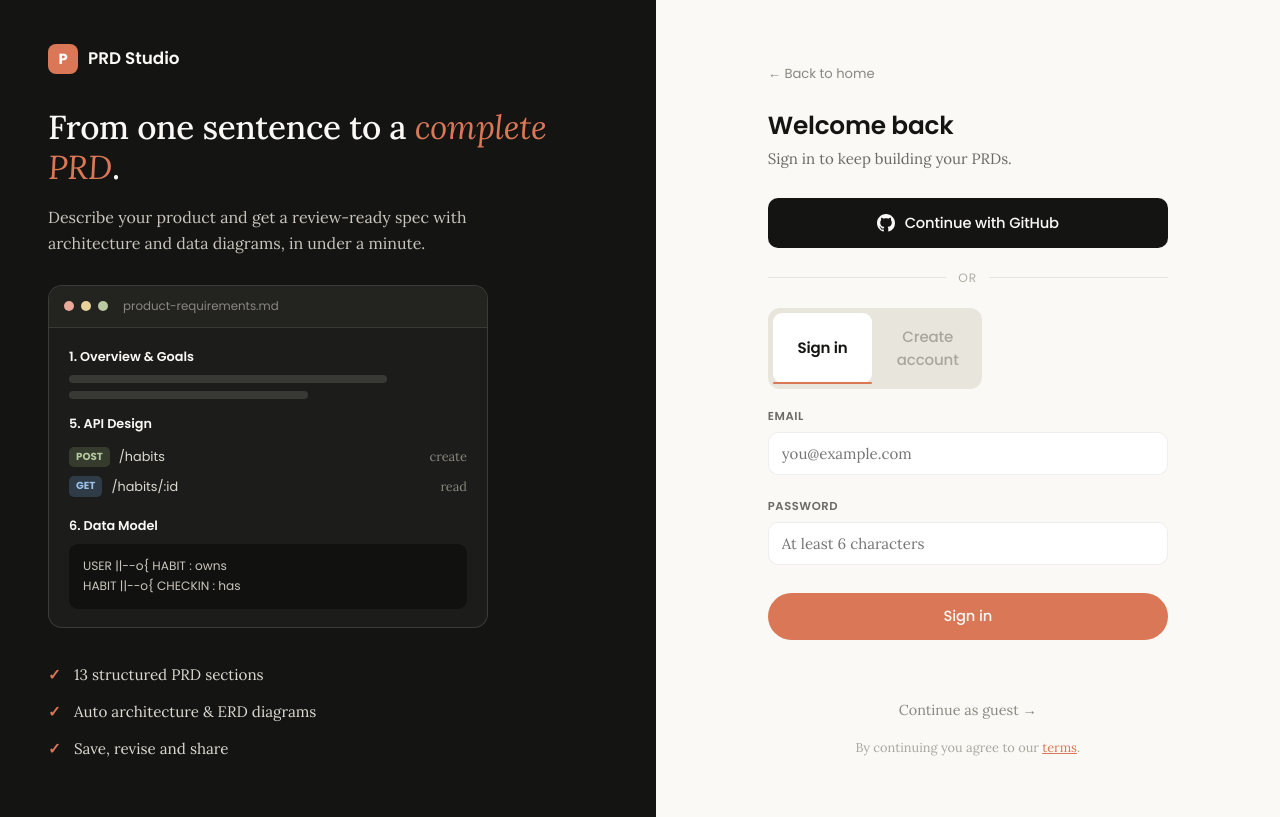
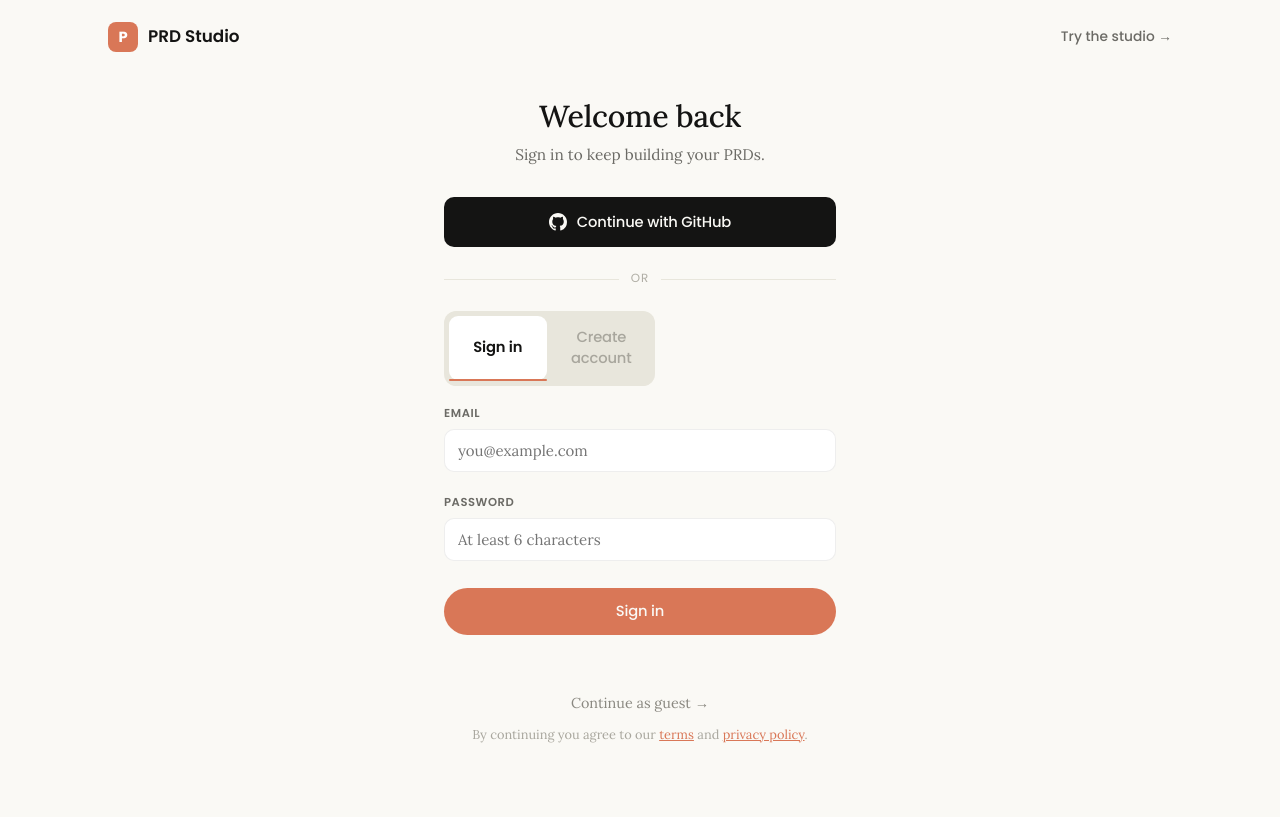
Before and after one commit to haviq/prd-studio, a plain HTML site: page static/login.html in a window 1280 px wide. Drawn offline with Linux system fonts and the light colour scheme.

Commit message:
style: centered minimal login (Vercel-style)

```diff
--- a/static/login.html
+++ b/static/login.html
@@ -14,43 +14,17 @@
 </head>
 <body class="auth-body">
 
-<div class="auth">
-  <aside class="auth-brand">
+<header class="auth-top">
   <a class="auth-logo" href="/"><span class="mark">P</span> PRD Studio</a>
+  <a class="auth-top-link" href="/studio">Try the studio &rarr;</a>
+</header>
 
-    <div class="auth-brand-body">
-      <h1>From one sentence to a <em>complete PRD</em>.</h1>
-      <p>Describe your product and get a review-ready spec with architecture and data diagrams, in under a minute.</p>
-
-      <div class="auth-mock">
-        <div class="am-bar"><span></span><span></span><span></span><em>product-requirements.md</em></div>
-        <div class="am-body">
-          <div class="am-h">1. Overview &amp; Goals</div>
-          <div class="am-line w80"></div>
-          <div class="am-line w60"></div>
-          <div class="am-h">5. API Design</div>
-          <div class="am-row"><b class="post">POST</b> /habits <i>create</i></div>
-          <div class="am-row"><b class="get">GET</b> /habits/:id <i>read</i></div>
-          <div class="am-h">6. Data Model</div>
-          <div class="am-code">USER ||--o{ HABIT : owns<br>HABIT ||--o{ CHECKIN : has</div>
-        </div>
-      </div>
-    </div>
-
-    <ul class="auth-points">
-      <li>13 structured PRD sections</li>
-      <li>Auto architecture &amp; ERD diagrams</li>
-      <li>Save, revise and share</li>
-    </ul>
-  </aside>
-
-  <main class="auth-main">
+<main class="auth-wrap">
   <div class="auth-card">
-      <a class="auth-back" href="/">&larr; Back to home</a>
-      <h2 id="authTitle">Welcome back</h2>
+    <h1 id="authTitle">Welcome back</h1>
     <p class="auth-sub" id="authSub">Sign in to keep building your PRDs.</p>
 
-      <a class="btn primary auth-gh" href="/auth/github">
+    <a class="btn auth-gh" href="/auth/github">
       <svg width="18" height="18" viewBox="0 0 16 16" fill="currentColor"><path d="M8 0C3.58 0 0 3.58 0 8c0 3.54 2.29 6.53 5.47 7.59.4.07.55-.17.55-.38 0-.19-.01-.82-.01-1.49-2.01.37-2.53-.49-2.69-.94-.09-.23-.48-.94-.82-1.13-.28-.15-.68-.52-.01-.53.63-.01 1.08.58 1.23.82.72 1.21 1.87.87 2.33.66.07-.52.28-.87.51-1.07-1.78-.2-3.64-.89-3.64-3.95 0-.87.31-1.59.82-2.15-.08-.2-.36-1.02.08-2.12 0 0 .67-.21 2.2.82.64-.18 1.32-.27 2-.27s1.36.09 2 .27c1.53-1.04 2.2-.82 2.2-.82.44 1.1.16 1.92.08 2.12.51.56.82 1.27.82 2.15 0 3.07-1.87 3.75-3.65 3.95.29.25.54.73.54 1.48 0 1.07-.01 1.93-.01 2.2 0 .21.15.46.55.38A8.01 8.01 0 0 0 16 8c0-4.42-3.58-8-8-8Z"/></svg>
       Continue with GitHub
     </a>
@@ -77,10 +51,10 @@
     <div class="status" id="loginStatus"></div>
 
     <p class="auth-guest"><a href="/studio">Continue as guest &rarr;</a></p>
-      <p class="auth-terms">By continuing you agree to our <a href="/terms">terms</a>.</p>
   </div>
+
+  <p class="auth-terms">By continuing you agree to our <a href="/terms">terms</a> and <a href="/terms">privacy policy</a>.</p>
 </main>
-</div>
 
 <script>
 (function(){
--- a/static/styles.css
+++ b/static/styles.css
@@ -104,55 +104,32 @@ h1 .accent{color:var(--orange)}
 @media(max-width:880px){.quotes{grid-template-columns:1fr}}
 
 /* auth (login/register) */
-body.auth-body{background:var(--light);margin:0}
-.auth{display:grid;grid-template-columns:1.05fr 1fr;min-height:100vh}
-.auth-brand{background:var(--dark);color:var(--light);padding:44px 48px;display:flex;flex-direction:column;gap:34px}
-.auth-logo{display:flex;align-items:center;gap:10px;font-family:'Poppins',sans-serif;font-weight:600;color:var(--light);text-decoration:none;font-size:1.05rem}
+body.auth-body{background:var(--light);margin:0;min-height:100vh;display:flex;flex-direction:column}
+.auth-top{display:flex;align-items:center;justify-content:space-between;padding:22px 28px;max-width:1120px;width:100%;margin:0 auto}
+.auth-logo{display:flex;align-items:center;gap:10px;font-family:'Poppins',sans-serif;font-weight:600;color:var(--dark);text-decoration:none;font-size:1.05rem}
 .auth-logo .mark{width:30px;height:30px;border-radius:8px;background:var(--orange);display:grid;place-items:center;font-weight:700;color:#fff;font-size:.92rem}
-.auth-brand-body h1{font-family:'Lora',Georgia,serif;font-weight:500;font-size:clamp(1.7rem,2.6vw,2.3rem);line-height:1.2;margin-bottom:16px}
-.auth-brand-body h1 em{color:var(--orange);font-style:italic}
-.auth-brand-body>p{color:#c9c6bd;font-size:1rem;max-width:430px;margin-bottom:28px}
-.auth-mock{border:1px solid rgba(250,249,245,.14);border-radius:14px;overflow:hidden;background:#1c1c1a;max-width:440px}
-.am-bar{display:flex;align-items:center;gap:7px;padding:11px 15px;border-bottom:1px solid rgba(250,249,245,.1);background:#232320}
-.am-bar span{width:10px;height:10px;border-radius:50%}
-.am-bar span:nth-child(1){background:#e8a89a}.am-bar span:nth-child(2){background:#e8d09a}.am-bar span:nth-child(3){background:#b6c9a0}
-.am-bar em{margin-left:8px;font-family:'Poppins',monospace;font-size:.74rem;color:#8a8880;font-style:normal}
-.am-body{padding:18px 20px}
-.am-h{font-family:'Poppins',sans-serif;font-size:.8rem;font-weight:600;color:#faf9f5;margin:14px 0 8px}
-.am-h:first-child{margin-top:0}
-.am-line{height:8px;border-radius:4px;background:rgba(250,249,245,.12);margin-bottom:8px}
-.am-line.w80{width:80%}.am-line.w60{width:60%}
-.am-row{display:flex;align-items:center;gap:9px;font-family:'Poppins',monospace;font-size:.8rem;color:#dcdad2;padding:4px 0}
-.am-row i{color:#8a8880;font-style:normal;font-family:'Lora',serif;font-size:.8rem;margin-left:auto}
-.am-row b{font-size:.64rem;font-weight:700;padding:2px 7px;border-radius:5px}
-.am-row b.get{background:rgba(106,155,204,.25);color:#9cc0e6}
-.am-row b.post{background:rgba(120,140,93,.28);color:#b6c9a0}
-.am-code{background:#111110;border-radius:9px;padding:12px 14px;font-family:'Poppins',monospace;font-size:.76rem;line-height:1.7;color:#c9c6bd;margin-top:4px}
-.auth-points{list-style:none;padding:0;margin-top:auto}
-.auth-points li{position:relative;padding-left:26px;margin-bottom:12px;color:#dcdad2;font-size:.95rem}
-.auth-points li::before{content:'\2713';position:absolute;left:0;color:var(--orange);font-weight:700}
-.auth-main{display:flex;align-items:center;justify-content:center;padding:44px 24px}
-.auth-card{width:100%;max-width:400px}
-.auth-back{font-family:'Poppins',sans-serif;font-size:.82rem;color:#8a8880;text-decoration:none;display:inline-block;margin-bottom:26px}
-.auth-back:hover{color:var(--dark)}
-.auth-card h2{font-size:1.55rem;font-weight:600;margin-bottom:6px}
-.auth-sub{color:#6b6a65;font-size:.94rem;margin-bottom:26px}
+.auth-top-link{font-family:'Poppins',sans-serif;font-size:.86rem;font-weight:500;color:#6b6a65;text-decoration:none}
+.auth-top-link:hover{color:var(--dark)}
+.auth-wrap{flex:1;display:flex;flex-direction:column;align-items:center;justify-content:center;padding:20px 24px 50px}
+.auth-card{width:100%;max-width:392px}
+.auth-card h1{font-family:'Lora',Georgia,serif;font-weight:500;font-size:1.9rem;text-align:center;margin-bottom:8px}
+.auth-sub{color:#6b6a65;font-size:.96rem;text-align:center;margin-bottom:30px}
 .auth-gh{width:100%;background:var(--dark);color:var(--light);border-radius:10px;padding:13px 20px;font-size:.92rem;display:inline-flex;align-items:center;justify-content:center;gap:10px;text-decoration:none;font-family:'Poppins',sans-serif;font-weight:500;transition:.2s}
 .auth-gh:hover{background:#2a2a27}
-.auth-or{display:flex;align-items:center;gap:12px;margin:20px 0;color:#b0aea5;font-family:'Poppins',sans-serif;font-size:.76rem;text-transform:uppercase;letter-spacing:.08em}
+.auth-or{display:flex;align-items:center;gap:12px;margin:22px 0;color:#b0aea5;font-family:'Poppins',sans-serif;font-size:.74rem;text-transform:uppercase;letter-spacing:.08em}
 .auth-or::before,.auth-or::after{content:'';flex:1;height:1px;background:var(--lightgray)}
-.auth-tabs{position:relative;width:100%;margin-bottom:24px;display:flex;border-bottom:1px solid var(--lightgray)}
-.auth-tabs .tab{flex:1;text-align:center;padding:12px 8px;font-family:'Poppins',sans-serif;font-size:.94rem;font-weight:500;color:#a8a69d;background:transparent;border:none;cursor:pointer;transition:color .2s;position:relative}
+.auth-tabs{position:relative;width:100%;margin-bottom:22px;display:flex;border-bottom:1px solid var(--lightgray)}
+.auth-tabs .tab{flex:1;text-align:center;padding:11px 8px;font-family:'Poppins',sans-serif;font-size:.92rem;font-weight:500;color:#a8a69d;background:transparent;border:none;cursor:pointer;transition:color .2s;position:relative}
 .auth-tabs .tab:hover{color:#6b6a65}
 .auth-tabs .tab.on{color:var(--dark);font-weight:600}
 .auth-tabs .tab.on::after{content:'';position:absolute;left:0;right:0;bottom:-1px;height:2px;background:var(--orange);border-radius:2px}
 .auth-label{display:block;font-family:'Poppins',sans-serif;font-size:.72rem;font-weight:600;letter-spacing:.05em;text-transform:uppercase;color:#6b6a65;margin-bottom:6px}
-.auth-label input{margin-top:6px;margin-bottom:16px}
+.auth-label input{margin-top:6px;margin-bottom:15px}
 .auth-submit{width:100%;margin-top:6px}
-.auth-guest{text-align:center;margin-top:22px}
+.auth-guest{text-align:center;margin-top:20px}
 .auth-guest a{color:#8a8880;font-size:.9rem;text-decoration:none}
 .auth-guest a:hover{color:var(--dark)}
-.auth-terms{text-align:center;color:#a8a69d;font-size:.8rem;margin-top:14px}
+.auth-terms{text-align:center;color:#a8a69d;font-size:.8rem;margin-top:8px}
 .auth-terms a{color:var(--orange)}
 @media(max-width:900px){.auth{grid-template-columns:1fr}.auth-brand{display:none}}
 
```
Lines whose indentation alone changed are shown as unchanged.
